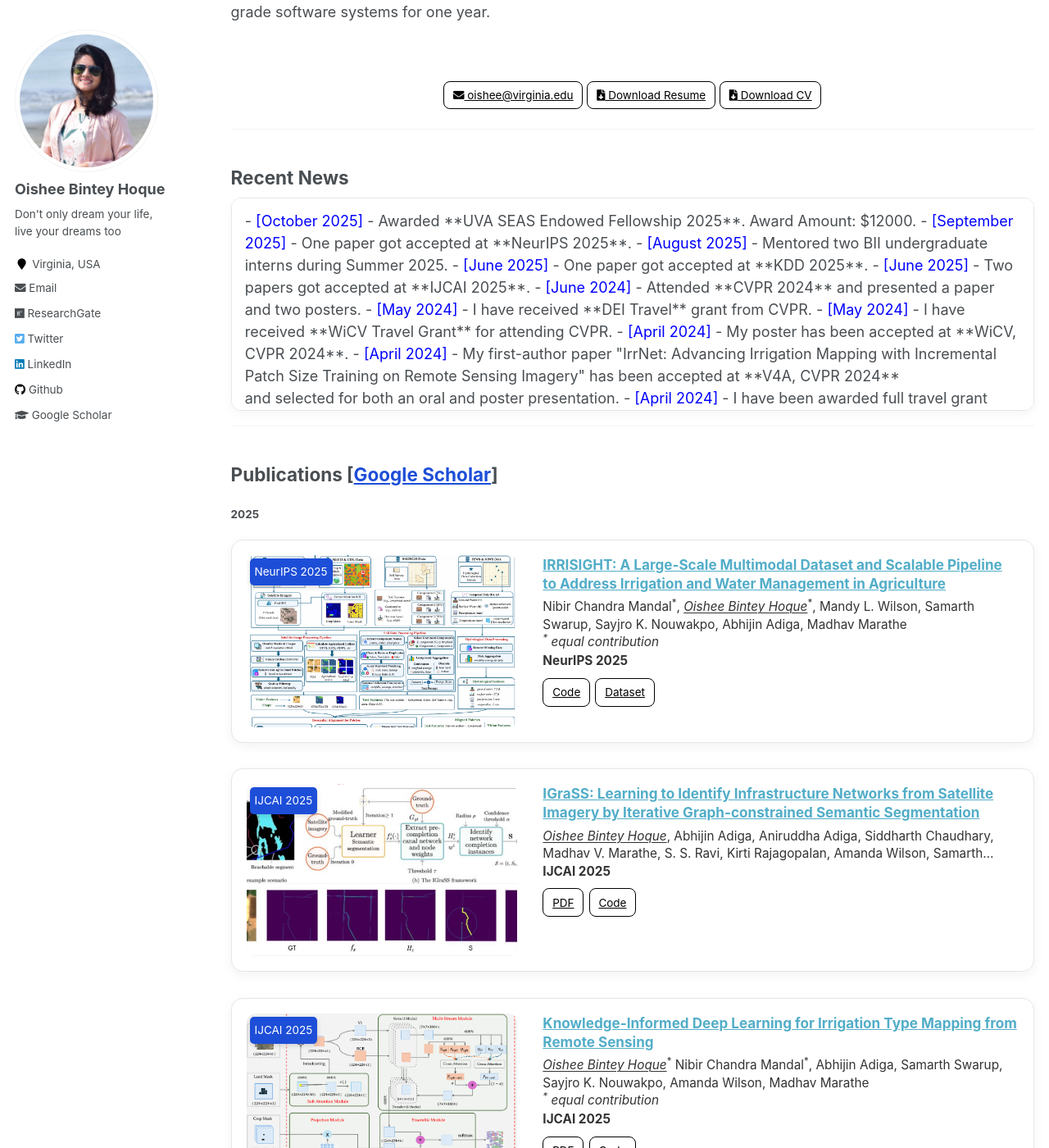
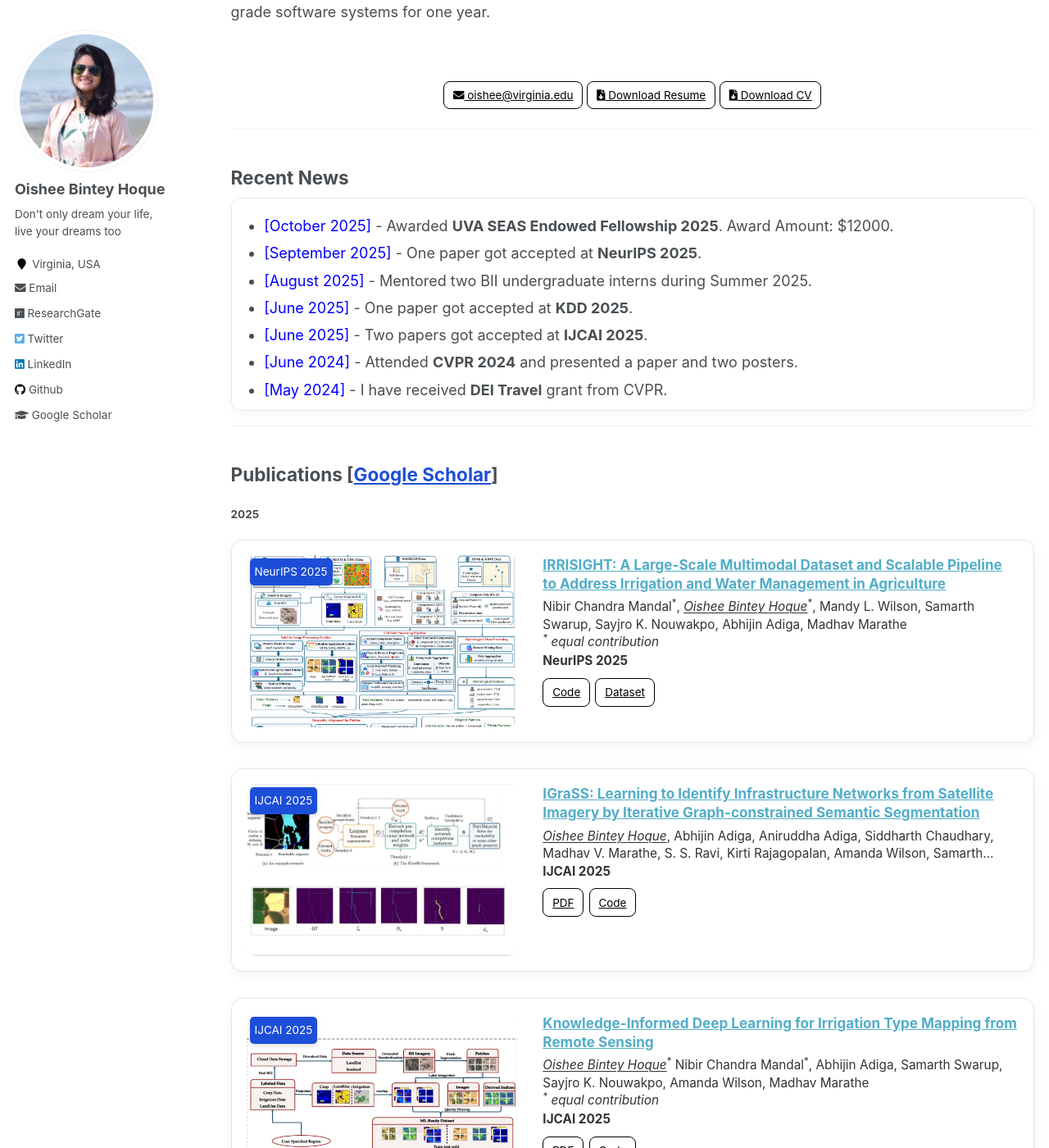
Before and after one commit to oishee-hoque/oishee-hoque.github.io, a Jekyll site: the page built from _pages/about.md, in a window 1280 px wide and 1400 px high, scrolled down 361 px. Shown: the whole window at 82% size. Built offline with Jekyll 4.4.1, drawn with Linux system fonts in a browser that asks for light colours; some of the changed lines change nothing that is shown; some of the changed text lies outside the part shown.

Commit message:
scrollbarchange

```diff
--- a/_pages/about.md
+++ b/_pages/about.md
@@ -40,7 +40,7 @@ Prior to my Ph.D., my undergraduate research at <a href="http://aust.edu/">Ahsan
 	title="Publication Venues" width="600" height="200"> </a> -->
 ---
 ## Recent News
-<div class="news-block">
+<div class="news-block" markdown="1">
 
 - <span style="color:Blue"> [October 2025] </span> - Awarded **UVA SEAS Endowed Fellowship 2025**. Award Amount: $12000.
 - <span style="color:Blue"> [September 2025] </span> - One paper got accepted at **NeurIPS 2025**.
@@ -128,7 +128,7 @@ Prior to my Ph.D., my undergraduate research at <a href="http://aust.edu/">Ahsan
   <!-- <img src="/images/pubs/igrass.jpg" alt="IGraSS demo" class="pub-thumb"> -->
   <div class="thumb-wrap">
     <img
-      src="{{ '/images/pubs/igrassv3.png' | relative_url }}"
+      src="{{ '/images/pubs/igrassv4.png' | relative_url }}"
       alt="igrass demo"
       class="pub-thumb"
       width="300" height="210" loading="lazy" decoding="async"
@@ -164,7 +164,7 @@ Prior to my Ph.D., my undergraduate research at <a href="http://aust.edu/">Ahsan
   <!-- <img src="/images/pubs/kiim.png" alt="Knowledge-Informed Deep Learning demo" class="pub-thumb"> -->
    <div class="thumb-wrap">
     <img
-      src="{{ '/images/pubs/KIIM.png' | relative_url }}"
+      src="{{ '/images/pubs/kiimv2.png' | relative_url }}"
       alt="kiim demo"
       class="pub-thumb"
       width="300" height="210" loading="lazy" decoding="async"
@@ -369,7 +369,7 @@ Prior to my Ph.D., my undergraduate research at <a href="http://aust.edu/">Ahsan
     <span class="author">J.D. Zamfirescu-Pereira</span>,
     <span class="author">Mark E. Whiting</span>,
     <span class="author">Madhav Marathe</span>
-     <p><em><sup>*</sup> equal contribution</em><p>
+     <p><em><sup>*</sup> equal contribution</em></p>
   </p>
   <p><strong>Scientific Data</strong> (<em>Nature</em>) 2023</p>
 </div>
@@ -642,9 +642,7 @@ Prior to my Ph.D., my undergraduate research at <a href="http://aust.edu/">Ahsan
   box-shadow: 0 4px 12px rgba(0,0,0,.04);
 }
 
-/* Tighten list spacing inside the box */
-.news-block ul { margin: 0; padding-left: 1.1rem; }
-.news-block li { margin: .35rem 0; }
+
 
 /* Subtle custom scrollbar (WebKit) */
 .news-block::-webkit-scrollbar { width: 8px; }
@@ -654,6 +652,24 @@ Prior to my Ph.D., my undergraduate research at <a href="http://aust.edu/">Ahsan
   border-radius: 8px;
 }
 .news-block:hover::-webkit-scrollbar-thumb { background: #9ca3af; }
+
+
+
+/* Bullet spacing/indents */
+.news-block,
+.news-block ul {
+  list-style: disc;
+  padding-left: 1.1rem;
+  margin: 0;
+}
+.news-block li { margin: .35rem 0; }
+
+/* Subtle custom scrollbar (WebKit) */
+.news-block::-webkit-scrollbar { width: 8px; }
+.news-block::-webkit-scrollbar-track { background: transparent; }
+.news-block::-webkit-scrollbar-thumb { background: #d1d5db; border-radius: 8px; }
+.news-block:hover::-webkit-scrollbar-thumb { background: #9ca3af; }
+
 </style>
 
 <!-- ## Recent News
```
Also changed, not shown: images/pubs/igrassv4.png (added), images/pubs/kiimv2.png (added), 1 other file.
